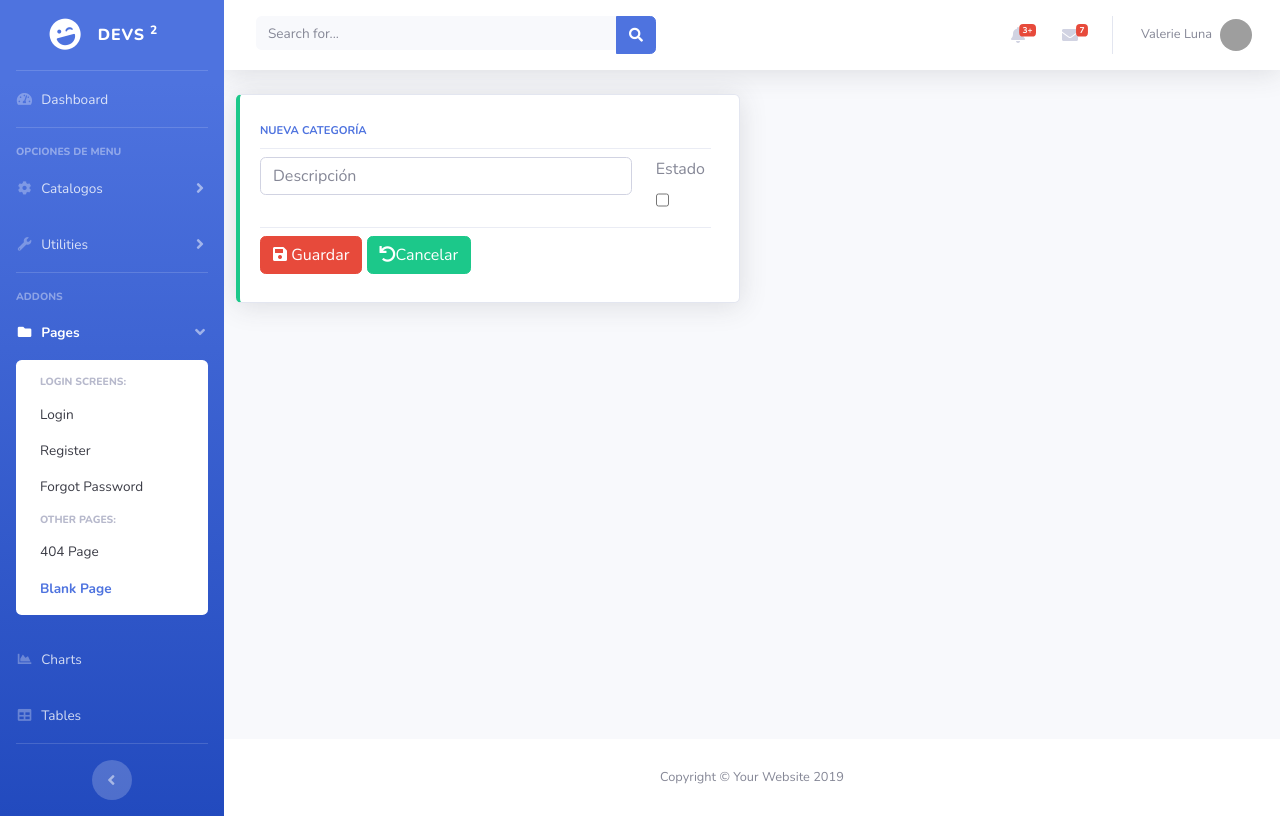
After one commit to diegoareval/invoice-system, a Django app: page /inv/categorias/new in a window 1280 px wide. The commit adds this page. Run offline with Django 3.2, Linux system fonts and the light colour scheme; the visitor is signed in with stand-in values (Sample User, id 1); some libraries are stand-ins or nearby versions; grey boxes are pictures that could not be loaded.

Commit message:
update and create categories

```diff
--- /dev/null
+++ b/app/inv/templates/inv/categoria_form.html
@@ -0,0 +1,50 @@
+{% extends 'base/base.html' %}
+
+{% block page_content %}
+<form method="POST" class="form-inline">
+    {% csrf_token %}
+    <div class="col-xl-6 col-md-6 mb-6">
+        {% if obj %}
+        <div class="card border-left-warning shadow h-100 py-2">
+        {% else %}
+        <div class="card border-left-success shadow h-100 py-2">
+        {% endif %}
+            <div class="card-body">
+            <div class="row no-gutters align-items-center">
+                <div class="col mr-2">
+                    <div class="text-xs font-weight-bold text-primary text-uppercase mb-1">
+                        {% if obj %} Editar {% else %} Nueva {% endif %} Categoría
+                    </div>
+                    <div class="dropdown-divider"></div>
+                    <div class="row">
+                        <div class="col-10">
+                            <div class="input-group">
+                                <input type="text" name="descripcion" maxlength="100" class="form-control" required id="id_descripcion" placeholder="Descripción"
+                                value="{% if obj %} {{ obj.descripcion }} {% endif %}">
+                            </div>
+                        </div>
+                        <div class="col-2">
+                            <div class="form-group">
+                                <label for="id_estado">Estado</label>
+                                <input type="checkbox" name="estado" class="form-control" id="id_estado"
+                                {% if obj.estado %} checked {% endif %} >
+                            </div>
+                        </div>
+                        <!-- {{ form.as_p }} -->
+                    </div>
+                    <div class="dropdown-divider"></div>
+                    <div class="row">
+                        <div class="col">
+                            <button type="submit" class="btn btn-danger"><span class="fa fa-save"></span> Guardar</button>
+                            <a href="{% url 'inv:categoria_list' %}" class="btn btn-success"><span class="fa fa-undo"></span>Cancelar</a>
+                        </div>
+                    </div>
+                </div>
+            </div>
+            </div>
+        </div>
+    </div>
+</form>
+{% endblock %}
+{% block js_page %}
+{% endblock %}
--- a/app/inv/templates/inv/categoria_list.html
+++ b/app/inv/templates/inv/categoria_list.html
@@ -22,7 +22,7 @@
         aria-labelledby="dropdownMenuLink"
       >
         <div class="dropdown-header">Dropdown Header:</div>
-        <a class="dropdown-item" href="#">Action</a>
+        <a class="dropdown-item" href="{% url 'inv:categoria_new' %}"><i class="fa fa-calendar-plus"></i>Crear</a>
         <a class="dropdown-item" href="#">Another action</a>
         <div class="dropdown-divider"></div>
         <a class="dropdown-item" href="#">Something else here</a>
@@ -50,9 +50,7 @@
           <td>{{item.fc|date:"d/m/Y H:i:s"}}</td>
           <td>{{item.fm}}</td>
           <td>
-          <a href="#" class="btn btn-warning btn-circle" role="button">
-          <i class="fa fa-edit"></i>
-          </a>
+          <a href="{% url 'inv:categoria_edit' item.id %}" class="btn btn-warning btn-circle" role="button"><i class="far fa-edit"></i></a>
           <a href="#" class="btn btn-danger btn-circle" role="button">
           <i class="fa fa-trash-alt"></i>
           </a>
--- a/app/inv/urls.py
+++ b/app/inv/urls.py
@@ -1,6 +1,8 @@
 from django.urls import path
-from .views import CategoriaView
+from .views import CategoriaView, CategoriaNew, CategoriaEdit
 
 urlpatterns = [
-  path('categorias/', CategoriaView.as_view(), name= 'categoria_list')
+  path('categorias/', CategoriaView.as_view(), name= 'categoria_list'),
+  path('categorias/new', CategoriaNew.as_view(), name= 'categoria_new'),
+  path('categorias/edit/<int:pk>', CategoriaEdit.as_view(), name= 'categoria_edit')
 ]
--- a/app/inv/views.py
+++ b/app/inv/views.py
@@ -1,9 +1,35 @@
 from django.shortcuts import render
 from django.contrib.auth.mixins import LoginRequiredMixin
 from django.views import generic
+from django.urls import reverse_lazy
 from .models import Categoria
+from .forms import CategoriaForm
 class CategoriaView(LoginRequiredMixin, generic.ListView):
     model = Categoria
     template_name = "inv/categoria_list.html"
     context_object_name = "obj"
     login_url = 'bases:login'
+
+class CategoriaNew(LoginRequiredMixin, generic.CreateView):
+    model = Categoria
+    template_name = "inv/categoria_form.html"
+    context_object_name = "obj"
+    form_class = CategoriaForm
+    success_url = reverse_lazy("inv:categoria_list")
+    login_url = "bases:login"
+
+    def form_valid(self, form):
+        form.instance.uc = self.request.user
+        return super().form_valid(form)
+
+class CategoriaEdit(LoginRequiredMixin, generic.UpdateView):
+    model = Categoria
+    template_name = "inv/categoria_form.html"
+    context_object_name = "obj"
+    form_class = CategoriaForm
+    success_url = reverse_lazy("inv:categoria_list")
+    login_url = "bases:login"
+
+    def form_valid(self, form):
+        form.instance.um = self.request.user.id
+        return super().form_valid(form)
```
